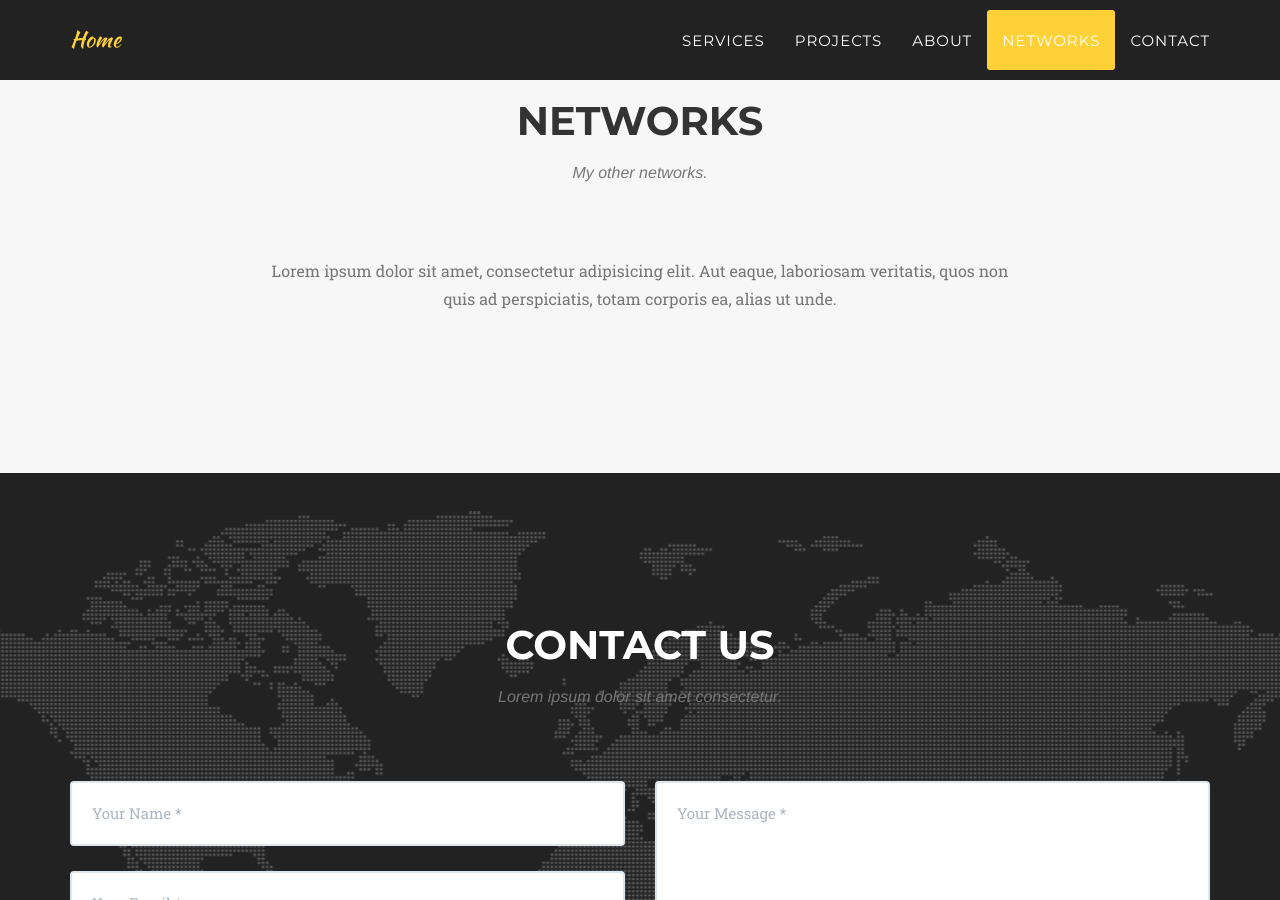
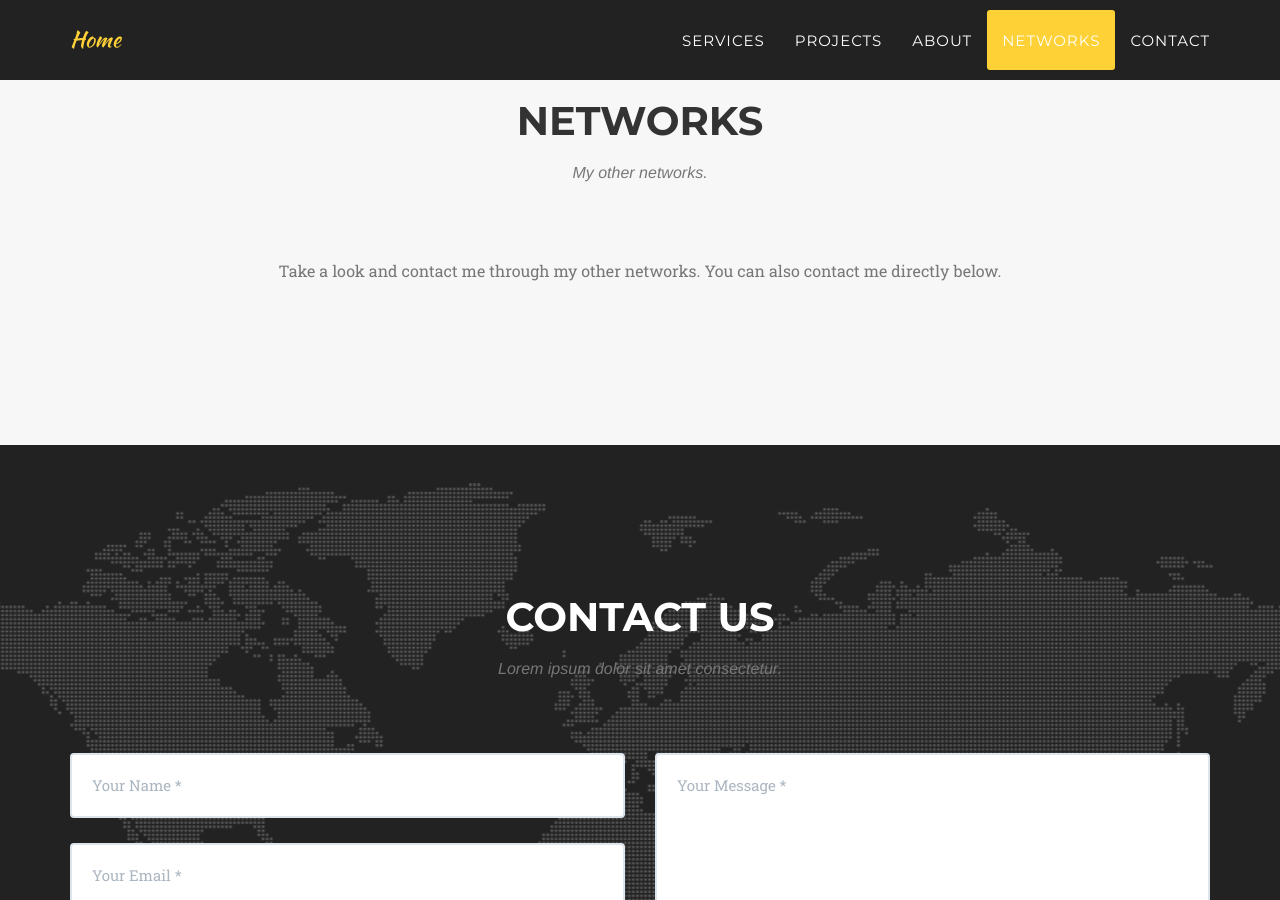
Before and after one commit to Mlahoud/Mlahoud.github.io, a Jekyll site: the page built from index.html, in a window 1280 px wide and 900 px high, scrolled down 4766 px. Built offline with Jekyll 4.4.1, drawn with Linux system fonts in a browser that asks for light colours; some web fonts are replaced.

Commit message:
Update team.html
contact line under networks

```diff
--- a/_includes/team.html
+++ b/_includes/team.html
@@ -30,7 +30,7 @@
             </div>
             <div class="row">
                 <div class="col-lg-8 col-lg-offset-2 text-center">
-                    <p class="large text-muted">Lorem ipsum dolor sit amet, consectetur adipisicing elit. Aut eaque, laboriosam veritatis, quos non quis ad perspiciatis, totam corporis ea, alias ut unde.</p>
+                    <p class="large text-muted">Take a look and contact me through my other networks. You can also contact me directly below.</p>
                 </div>
             </div>
         </div>
```
